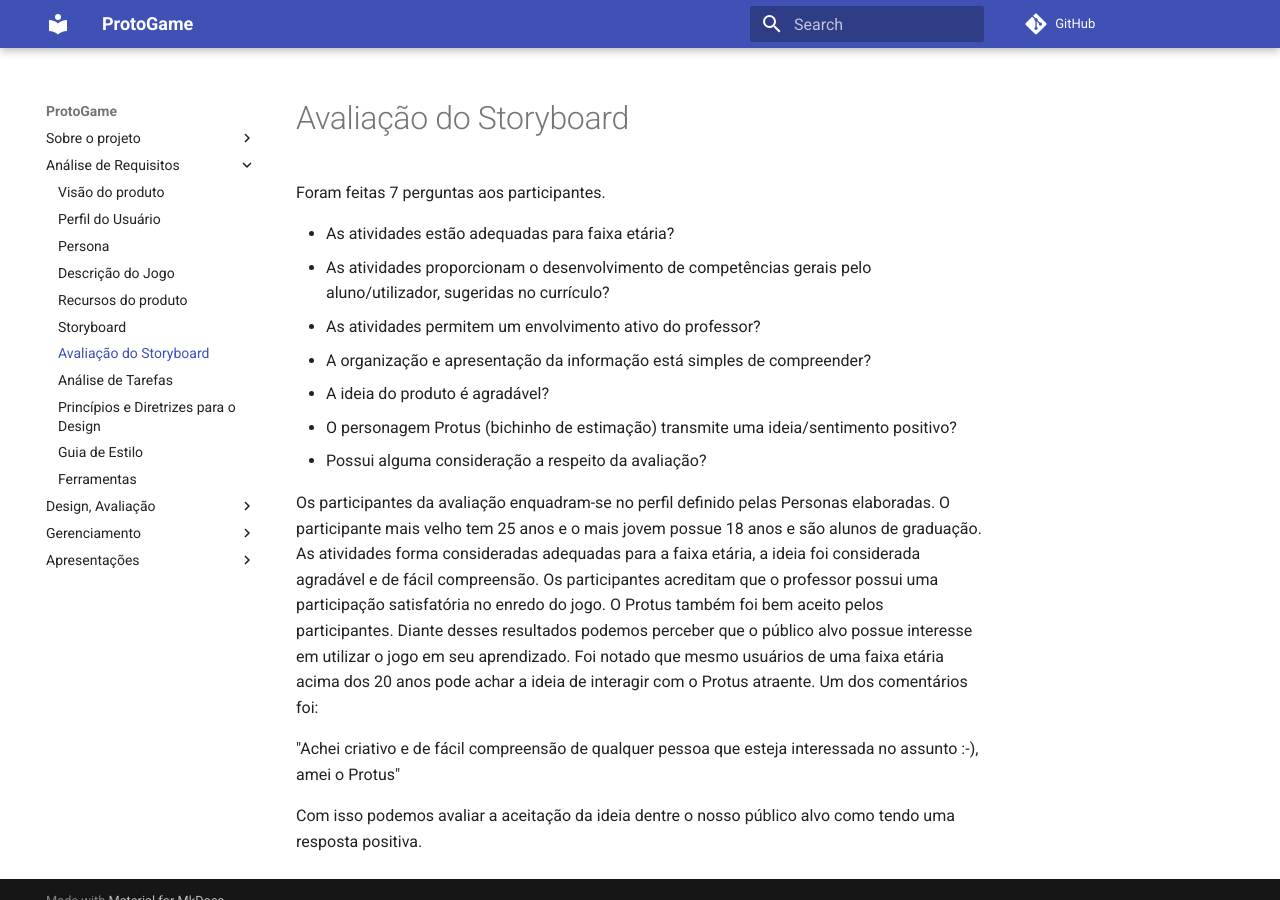
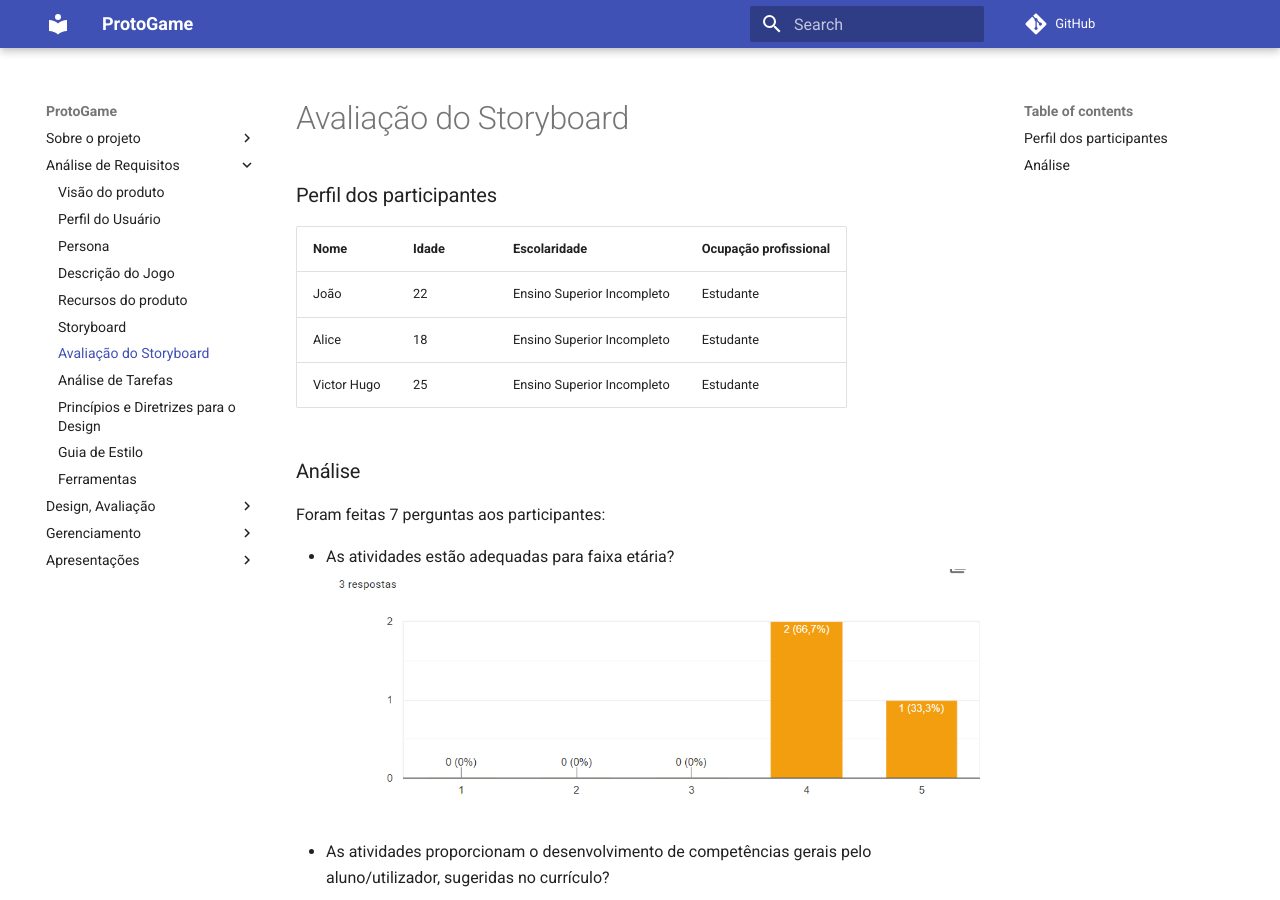
Before and after one commit to Design-de-Jogos/2020.1-ProtoGame, an MkDocs documentation site: the page built from docs/Avaliacao-storyboard.md, in a window 1280 px wide and 900 px high. Built offline with MkDocs 1.6.1 and Material for MkDocs 9.7.7, drawn with Linux system fonts in a browser that asks for light colours; comment, search, counter and statistics services are not loaded.

Commit message:
Inclusao dos graficos

```diff
--- a/docs/Avaliacao-storyboard.md
+++ b/docs/Avaliacao-storyboard.md
@@ -1,14 +1,32 @@
 # Avaliação do Storyboard
 
-Foram feitas 7 perguntas aos participantes.
+### Perfil dos participantes
+
+| Nome  | Idade  | Escolaridade   | Ocupação profissional |
+|---|---|---|---|
+| João | 22 | Ensino Superior Incompleto  | Estudante |
+| Alice | 18 | Ensino Superior Incompleto  | Estudante |
+| Victor Hugo | 25 | Ensino Superior Incompleto  | Estudante |
+
+
+
+### Análise
+Foram feitas 7 perguntas aos participantes:
 
 - As atividades estão adequadas para faixa etária?
+![perg](./img/perg1.png)
 - As atividades proporcionam o desenvolvimento de competências gerais pelo aluno/utilizador, sugeridas no currículo?
+![perg](./img/perg2.png)
 - As atividades permitem um envolvimento ativo do professor?
+![perg](./img/perg3.png)
 - A organização e apresentação da informação está simples de compreender?
+![perg](./img/perg4.png)
 - A ideia do produto é agradável?
+![perg](./img/perg5.png)
 - O personagem Protus (bichinho de estimação) transmite uma ideia/sentimento positivo?
+![perg](./img/perg6.png)
 - Possui alguma consideração a respeito da avaliação?
+![perg](./img/perg7.png)
 
 Os participantes da avaliação enquadram-se no perfil definido pelas Personas elaboradas.
 O participante mais velho tem 25 anos e o mais jovem possue 18 anos e são alunos de graduação.
```
Also changed, not shown: docs/img/perg1.png (added), docs/img/perg2.png (added), docs/img/perg3.png (added), docs/img/perg4.png (added), docs/img/perg5.png (added), docs/img/perg6.png (added), docs/img/perg7.png (added).
